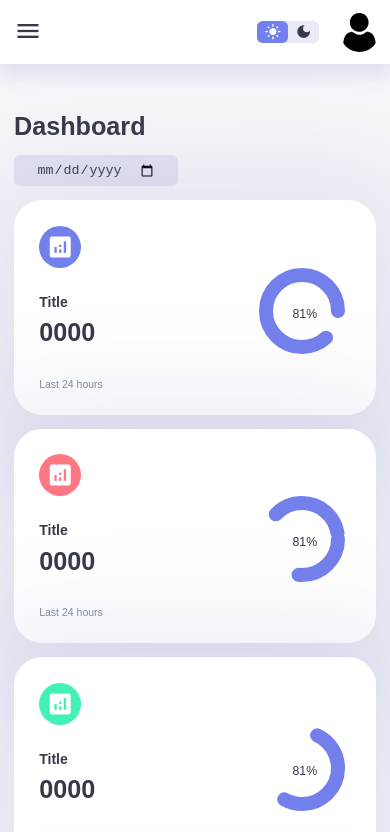
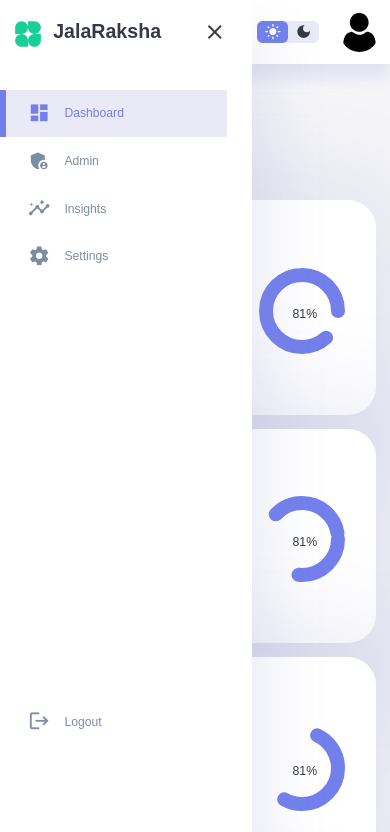
Before and after one commit to advaith-unnikrishnan/Project, a plain HTML site: page dashboard.html in a window 390 px wide. Both pictures are taken after a click on the button "menu". Shown: the top 832 px of the page. Drawn offline with Linux system fonts and the light colour scheme.

Commit message:
Add Menu toggle for mobile view

```diff
--- a/assets/css/dashboard.css
+++ b/assets/css/dashboard.css
@@ -558,7 +558,7 @@ main .recent-locations a {
 }
 
 /* === Mobile Screens === */
-@media screen and (max-width: 700px) {
+@media screen and (max-width: 768px) {
   .container {
     width: 100%;
     grid-template-columns: 1fr;
@@ -566,7 +566,7 @@ main .recent-locations a {
 
   aside {
     position: fixed;
-    left: 0;
+    left: -100%;
     background: var(--color-white);
     width: 18rem;
     z-index: 3;
@@ -574,6 +574,13 @@ main .recent-locations a {
     height: 100vh;
     padding-right: var(--card-padding);
     display: none;
+    animation: showMenu 300ms ease forwards;
+  }
+
+  @keyframes showMenu{
+    to{
+      left:0;
+    }
   }
 
   aside .logo {
--- /dev/null
+++ b/assets/scripts/dashboard.js
@@ -0,0 +1,16 @@
+const sideMenu = document.querySelector("aside");
+const menuBtn = document.querySelector("#menu-btn");
+const closeBtn = document.querySelector("#close-btn");
+const themeToggler = document.querySelector(".theme-toggler");
+
+
+// Show sidebar
+menuBtn.addEventListener('click' , () => {
+    sideMenu.style.display = 'block';
+    closeBtn.style.display = 'block';
+})
+
+// close sidebar
+closeBtn.addEventListener('click', () => {
+    sideMenu.style.display = 'none';
+})
--- a/dashboard.html
+++ b/dashboard.html
@@ -278,5 +278,7 @@
       </div>
     </div>
     <!-- Dashboard End -->
+
+    <script src="assets/scripts/dashboard.js"></script>
   </body>
 </html>
```
